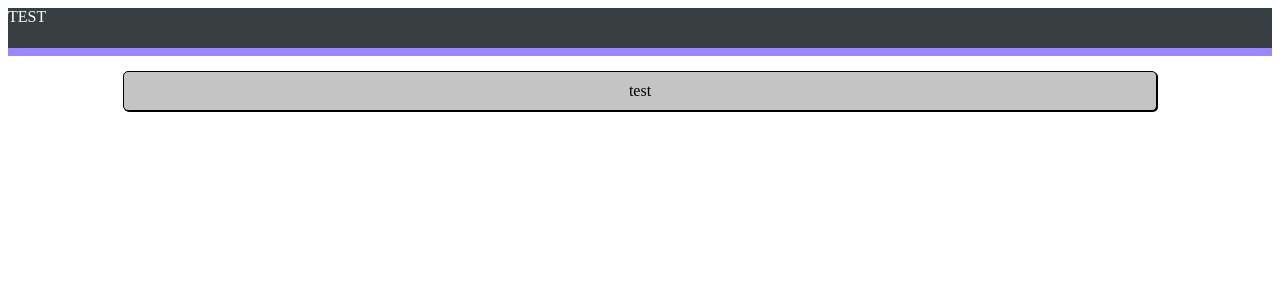
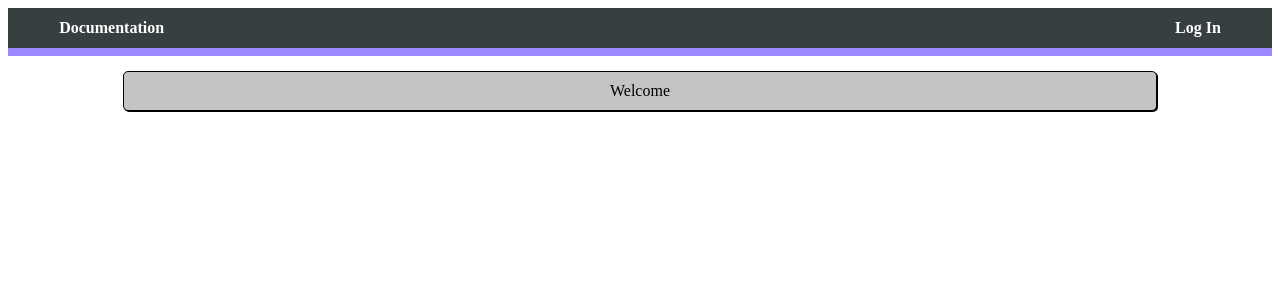
Before and after one commit to bitterhippo/thinkific-test, a React (Create React App) app in the folder client/: page / in a window 1280 px wide. Shown: the top 300 px of the page. Built offline with nearby package versions, Linux system fonts and the light colour scheme.

Commit message:
components/NavBar.js - styling
added some additional styles

```diff
--- a/client/src/App.js
+++ b/client/src/App.js
@@ -12,7 +12,7 @@ function App() {
   return (
     <div >
       <NavBar />
-      <Card>test</Card>
+      <Card>Welcome</Card>
     </div>
   );
 }
--- a/client/src/components/NavBar/NavBar.js
+++ b/client/src/components/NavBar/NavBar.js
@@ -1,20 +1,36 @@
 import React from 'react';
 import Colors from '../Constants/Colors';
 
-const NavBar = props => {
+const NavBar = ({ isLoggedIn, userCredentials }) => {
   return (
     <div style={styles.navBarWrapper}>
-      TEST
-    </div>
+      <div style={{...styles.textWrapper, marginLeft: '4vw'}}>
+        <span style={styles.text}>Documentation</span>
+      </div>
+      <div style={{...styles.textWrapper, marginRight: '4vw'}}>
+        <span style={styles.text}>Log In</span>
+      </div>
+    </div >
   )
 };
 
 const styles = {
   navBarWrapper: {
+    display: 'flex',
+    flexDirection: 'row',
+    justifyContent: 'space-between',
     height: '5vh',
     backgroundColor: Colors.backgroundOutline,
     color: 'white',
     borderBottom: `1vh solid ${Colors.detailing}`
+  },
+  textWrapper: {
+    marginTop: 'auto',
+    marginBottom: 'auto'
+  },
+  text: {
+    fontSize: '2vh',
+    fontWeight: 'bold',
   }
 }
 
```
